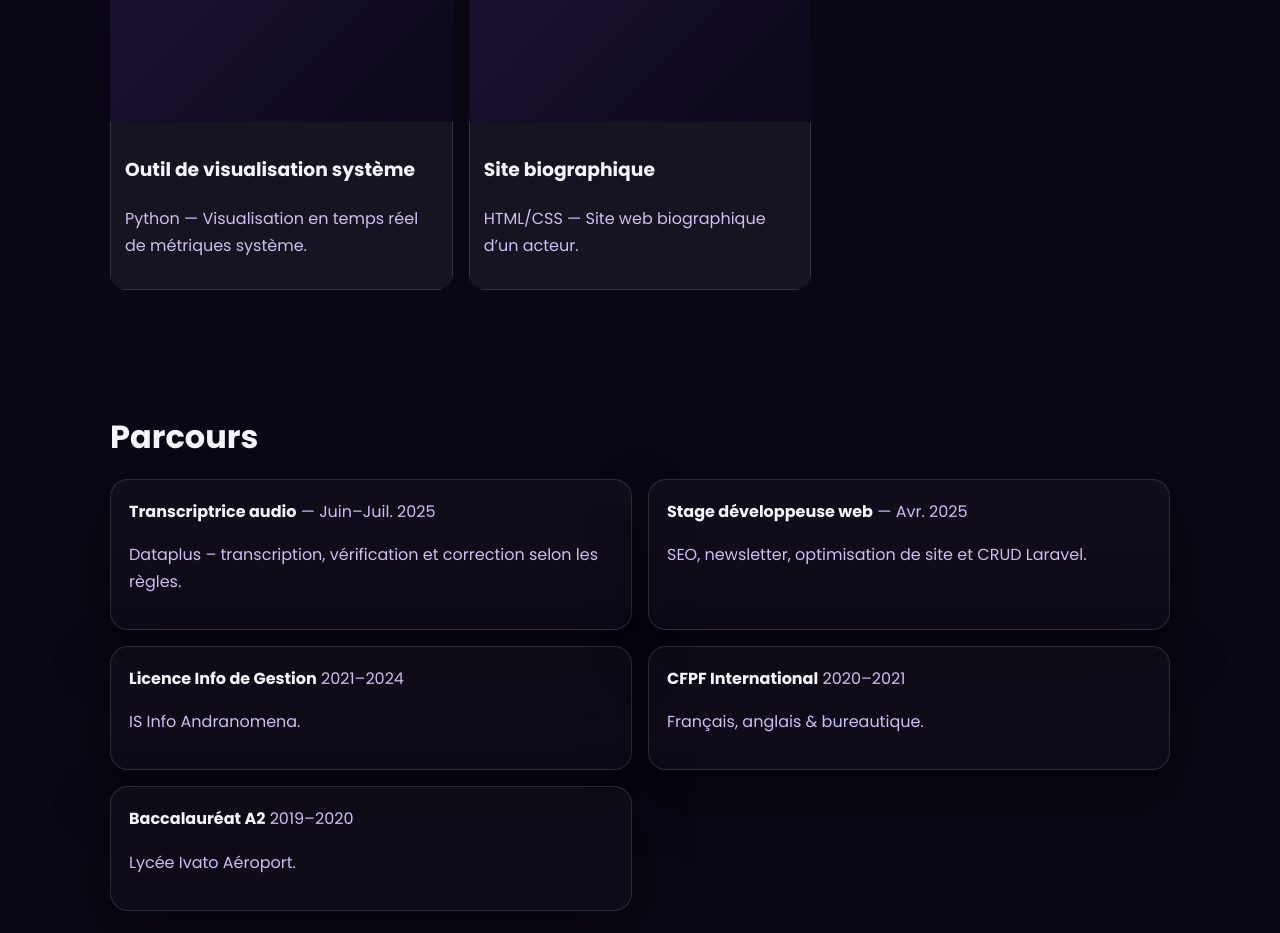
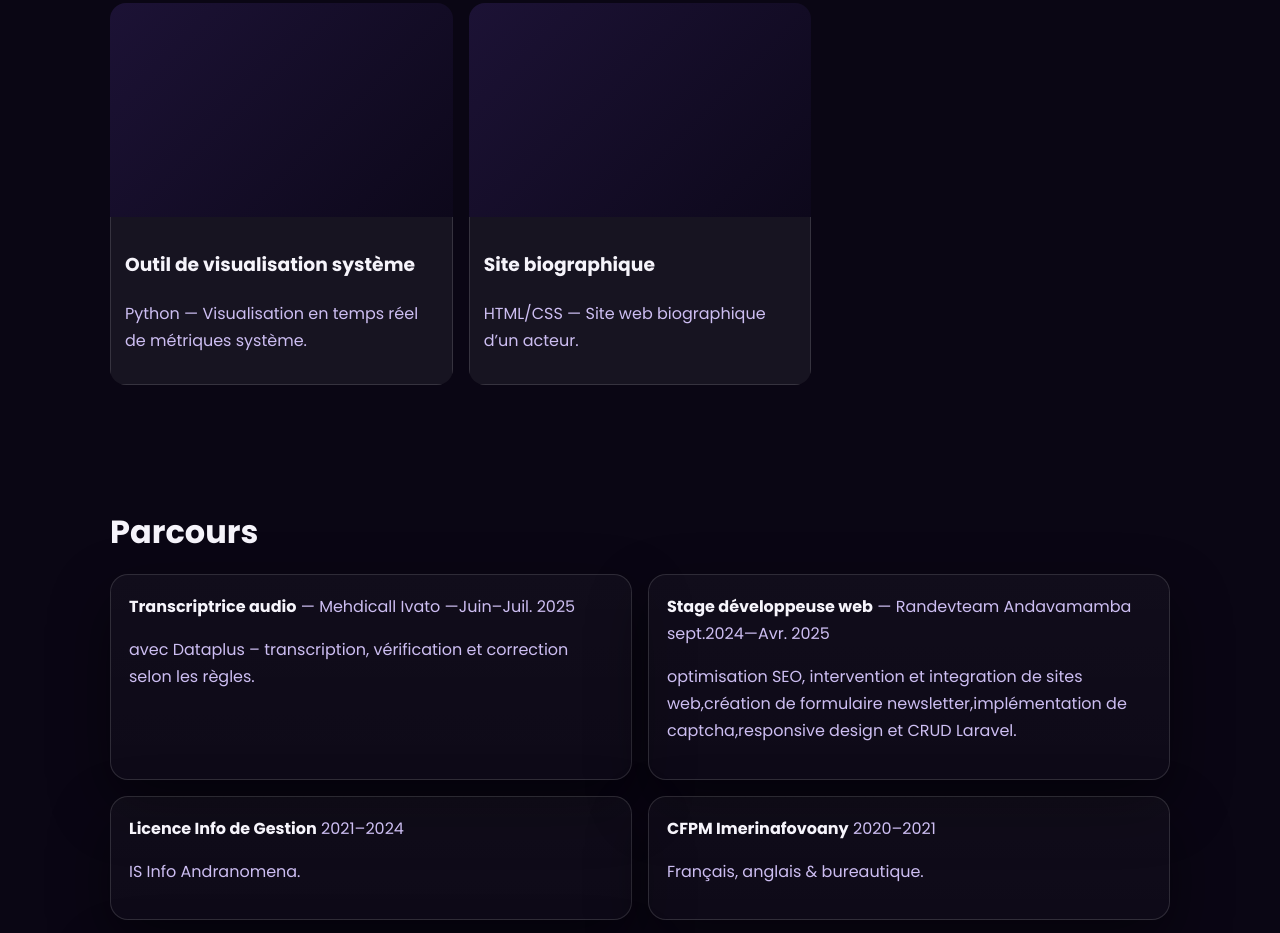
Before and after one commit to Jhede08/portfolio-de-Jedie-4Lea, a plain HTML site: page index.html in a window 1280 px wide. Shown: the part 1858-2791 px from the top of the page. Drawn offline with Linux system fonts and the light colour scheme.

Commit message:
Update index.html

```diff
--- a/index.html
+++ b/index.html
@@ -78,9 +78,9 @@
   <div class="blob b1"></div><div class="blob b2"></div><div class="blob b3"></div>
   <div class="container hero-grid">
     <div class="reveal">
-      <div class="pill">✨ Développeuse Web & IT</div>
-      <h1 class="type">Hello ! Moi c’est <span style="background:linear-gradient(90deg,var(--p2),var(--p1),var(--p3));-webkit-background-clip:text;background-clip:text;color:transparent">Harilantosoa Jedie Lea</span></h1>
-      <p class="subtitle">Créatrice d’expériences web modernes (Laravel, PHP/MySQL, HTML/CSS/JS). J’aime les interfaces propres, les données bien structurées et les animations douces.</p>
+      <div class="pill">✨ Développeuse Web</div>
+      <h1 class="type">Bonjour et bienvenue! Moi c’est <span style="background:linear-gradient(90deg,var(--p2),var(--p1),var(--p3));-webkit-background-clip:text;background-clip:text;color:transparent">Harilantosoa Jedie Léa</span></h1>
+      <p class="subtitle">Créatrice d’expériences web moderne (Laravel, PHP/MySQL, HTML/CSS/JS). J’aime les interfaces propres, les données bien structurées et les animations douces.</p>
       <div style="display:flex;gap:.6rem;flex-wrap:wrap;margin-top:1rem">
         <a class="btn primary" href="#projets">Voir mes projets</a>
         <a class="btn" href="#contact">Disponibilité</a>
@@ -181,19 +181,19 @@
     <h2 class="reveal">Parcours</h2>
     <div class="grid-2">
       <div class="card reveal">
-        <strong>Transcriptrice audio</strong> <span style="color:var(--muted)">— Juin–Juil. 2025</span>
-        <p style="color:var(--muted)">Dataplus – transcription, vérification et correction selon les règles.</p>
+        <strong>Transcriptrice audio</strong> <span style="color:var(--muted)">— Mehdicall Ivato —Juin–Juil. 2025</span>
+        <p style="color:var(--muted)"> avec Dataplus – transcription, vérification et correction selon les règles.</p>
       </div>
       <div class="card reveal">
-        <strong>Stage développeuse web</strong> <span style="color:var(--muted)">— Avr. 2025</span>
-        <p style="color:var(--muted)">SEO, newsletter, optimisation de site et CRUD Laravel.</p>
+        <strong>Stage développeuse web</strong> <span style="color:var(--muted)">— Randevteam Andavamamba sept.2024—Avr. 2025</span>
+        <p style="color:var(--muted)">optimisation SEO, intervention et integration de sites web,création de formulaire newsletter,implémentation de captcha,responsive design et CRUD Laravel.</p>
       </div>
       <div class="card reveal">
         <strong>Licence Info de Gestion</strong> <span style="color:var(--muted)">2021–2024</span>
         <p style="color:var(--muted)">IS Info Andranomena.</p>
       </div>
       <div class="card reveal">
-        <strong>CFPF International</strong> <span style="color:var(--muted)">2020–2021</span>
+        <strong>CFPM Imerinafovoany</strong> <span style="color:var(--muted)">2020–2021</span>
         <p style="color:var(--muted)">Français, anglais & bureautique.</p>
       </div>
       <div class="card reveal">
```
